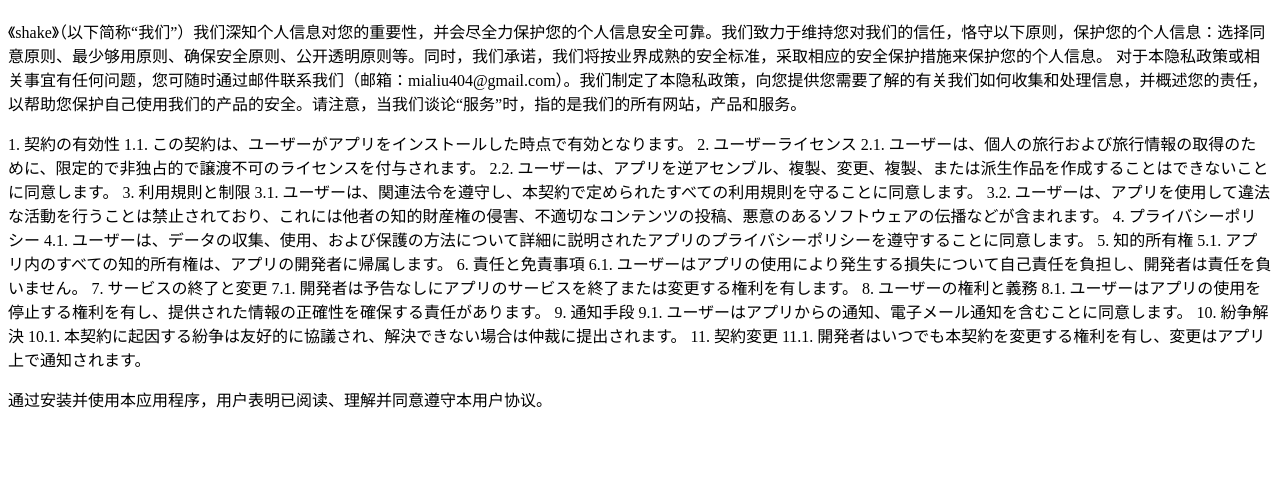
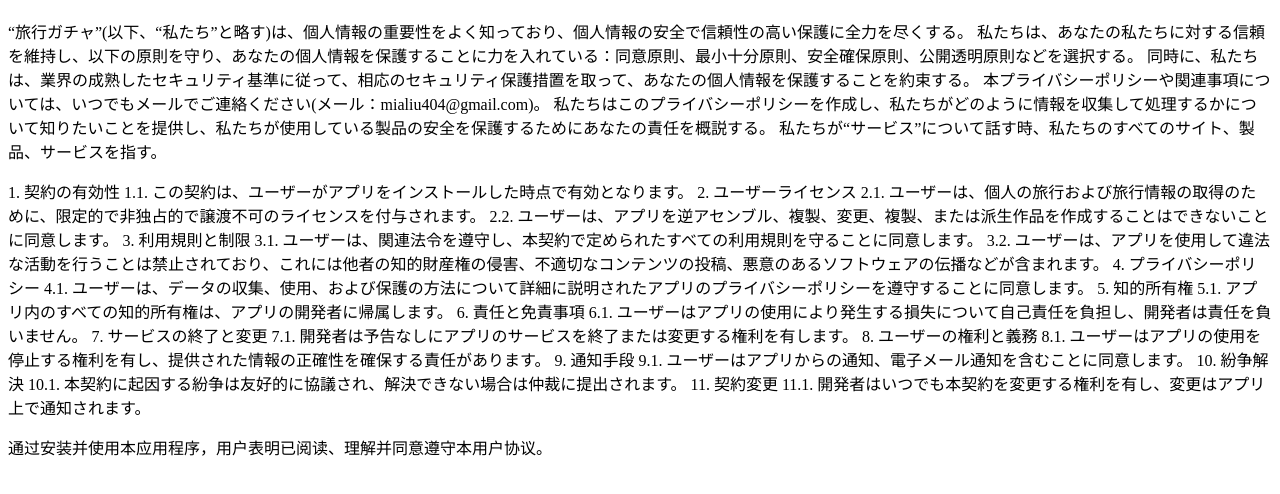
Before and after one commit to MiaLiu404/mialiu404.github.io, a plain HTML site: page index.html in a window 1280 px wide. Shown: the part 70-564 px from the top of the page. Drawn offline with Linux system fonts and the light colour scheme.

Commit message:
Update index.html

```diff
--- a/index.html
+++ b/index.html
@@ -11,8 +11,12 @@
 <body>
     <div ><h1 style="text-align: center;" >旅行ガチャ</h1></div>
 
-    <p>《shake》（以下简称“我们”）我们深知个人信息对您的重要性，并会尽全力保护您的个人信息安全可靠。我们致力于维持您对我们的信任，恪守以下原则，保护您的个人信息：选择同意原则、最少够用原则、确保安全原则、公开透明原则等。同时，我们承诺，我们将按业界成熟的安全标准，采取相应的安全保护措施来保护您的个人信息。
-        对于本隐私政策或相关事宜有任何问题，您可随时通过邮件联系我们（邮箱：mialiu404@gmail.com）。我们制定了本隐私政策，向您提供您需要了解的有关我们如何收集和处理信息，并概述您的责任，以帮助您保护自己使用我们的产品的安全。请注意，当我们谈论“服务”时，指的是我们的所有网站，产品和服务。
+    <p>“旅行ガチャ”(以下、“私たち”と略す)は、個人情報の重要性をよく知っており、個人情報の安全で信頼性の高い保護に全力を尽くする。
+私たちは、あなたの私たちに対する信頼を維持し、以下の原則を守り、あなたの個人情報を保護することに力を入れている：同意原則、最小十分原則、安全確保原則、公開透明原則などを選択する。
+同時に、私たちは、業界の成熟したセキュリティ基準に従って、相応のセキュリティ保護措置を取って、あなたの個人情報を保護することを約束する。
+本プライバシーポリシーや関連事項については、いつでもメールでご連絡ください(メール：mialiu404@gmail.com)。
+私たちはこのプライバシーポリシーを作成し、私たちがどのように情報を収集して処理するかについて知りたいことを提供し、私たちが使用している製品の安全を保護するためにあなたの責任を概説する。
+私たちが“サービス”について話す時、私たちのすべてのサイト、製品、サービスを指す。
     </p>
     <p>1. 契約の有効性
 1.1. この契約は、ユーザーがアプリをインストールした時点で有効となります。
```
